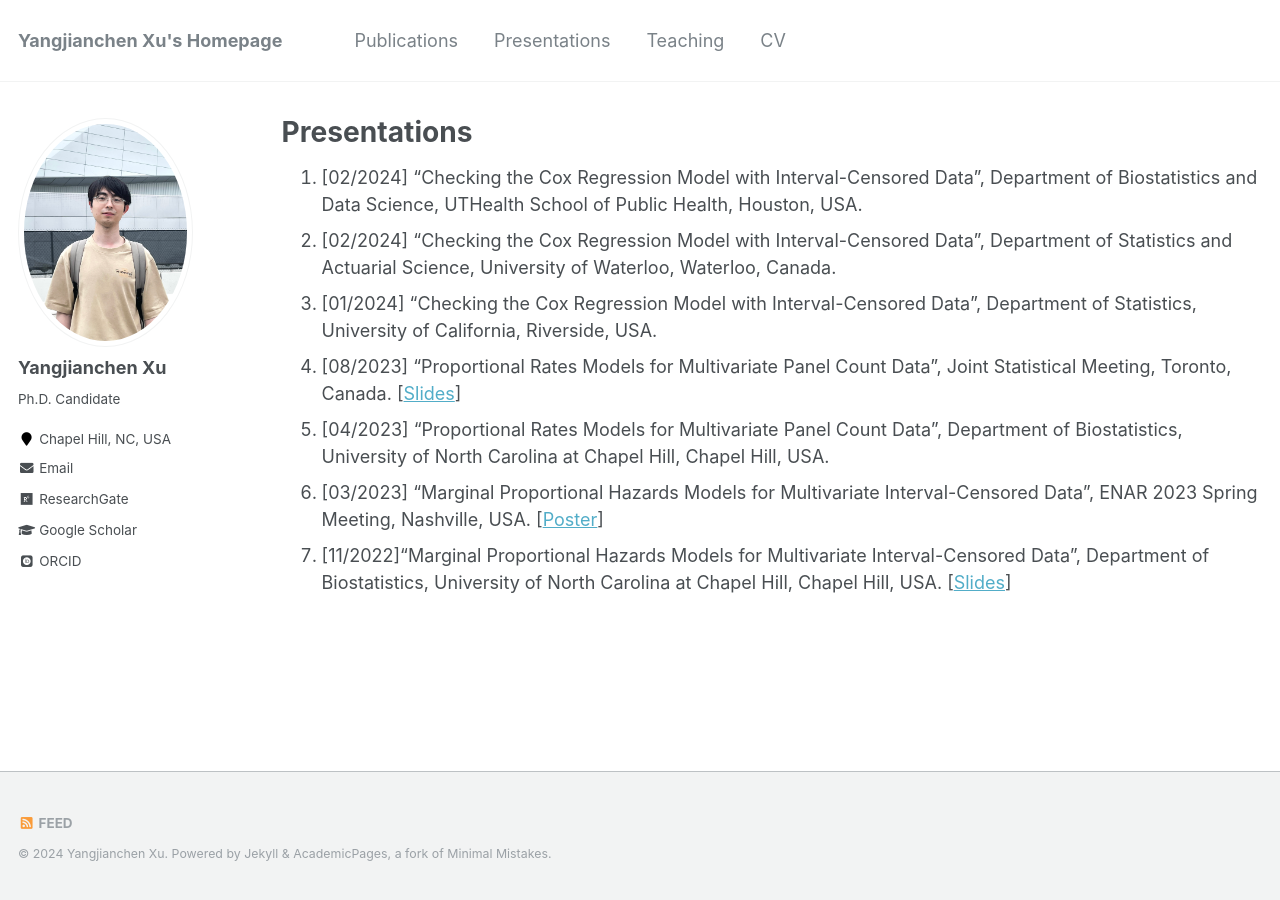
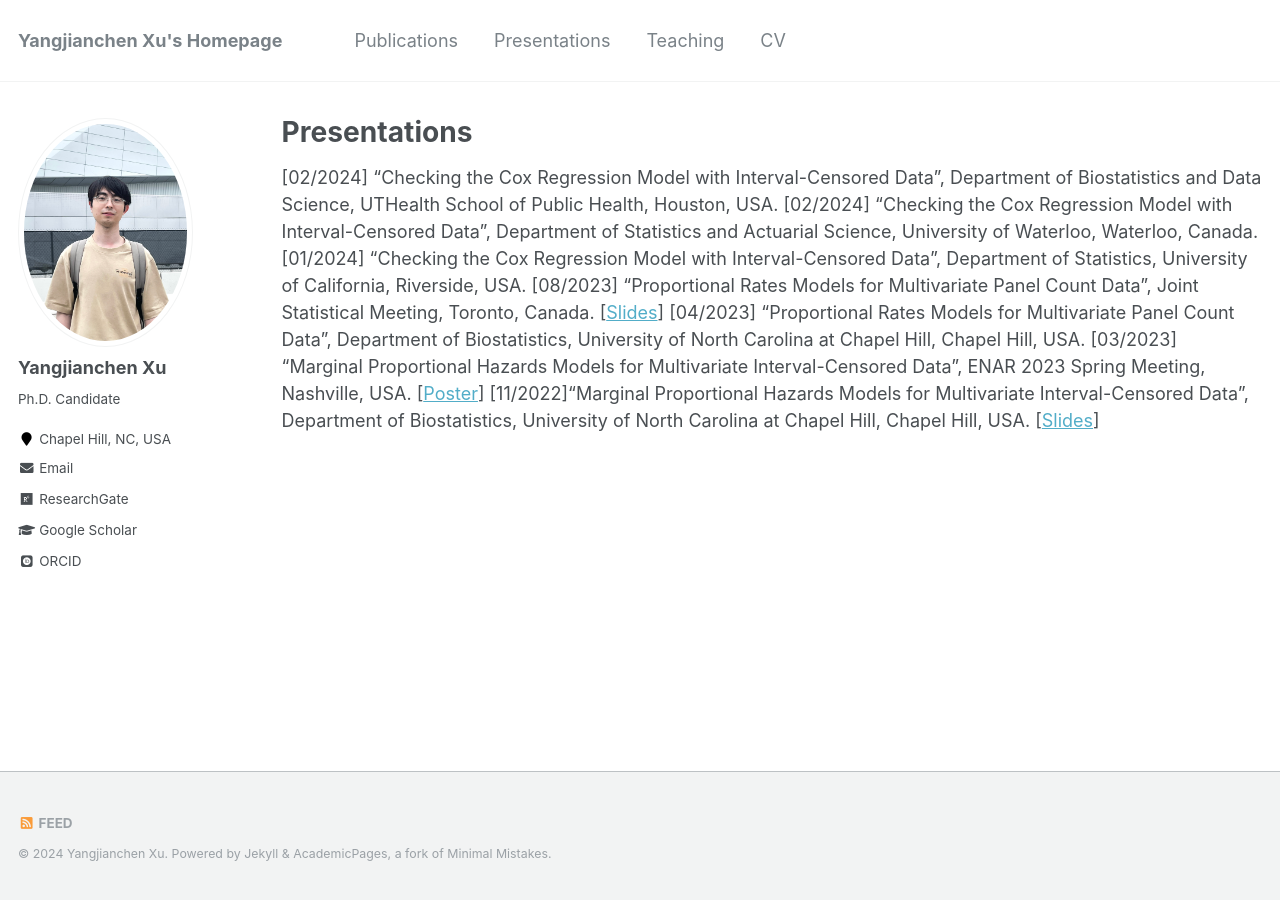
Before and after one commit to yangjc-xu/yangjc-xu.github.io, a Jekyll site: the page built from _pages/presentations.md, in a window 1280 px wide. Built offline with Jekyll 4.4.1, drawn with Linux system fonts in a browser that asks for light colours; some web fonts are replaced; part of the change alters nothing that is shown.

```diff
--- a/_pages/presentations.md
+++ b/_pages/presentations.md
@@ -5,10 +5,10 @@ permalink: /presentations/
 author_profile: true
 ---
 
-1. [02/2024] “Checking the Cox Regression Model with Interval-Censored Data”, Department of Biostatistics and Data Science, UTHealth School of Public Health, Houston, USA.
-2. [02/2024] “Checking the Cox Regression Model with Interval-Censored Data”, Department of Statistics and Actuarial Science, University of Waterloo, Waterloo, Canada.
-3. [01/2024] “Checking the Cox Regression Model with Interval-Censored Data”, Department of Statistics, University of California, Riverside, USA.
-4. [08/2023] “Proportional Rates Models for Multivariate Panel Count Data”, Joint Statistical Meeting, Toronto, Canada. \[[Slides](/files/presentations/panelcount-JSM2023.pdf)\]
-5. [04/2023] “Proportional Rates Models for Multivariate Panel Count Data”, Department of Biostatistics, University of North Carolina at Chapel Hill, Chapel Hill, USA.
-6. [03/2023] “Marginal Proportional Hazards Models for Multivariate Interval-Censored Data”, ENAR 2023 Spring Meeting, Nashville, USA. \[[Poster](/files/presentations/ENAR2023.pdf)\]
-7. [11/2022]“Marginal Proportional Hazards Models for Multivariate Interval-Censored Data”, Department of Biostatistics, University of North Carolina at Chapel Hill, Chapel Hill, USA. \[[Slides](/files/presentations/UNC-seminar-2022.pdf)\]
+[02/2024] “Checking the Cox Regression Model with Interval-Censored Data”, Department of Biostatistics and Data Science, UTHealth School of Public Health, Houston, USA.
+[02/2024] “Checking the Cox Regression Model with Interval-Censored Data”, Department of Statistics and Actuarial Science, University of Waterloo, Waterloo, Canada.
+[01/2024] “Checking the Cox Regression Model with Interval-Censored Data”, Department of Statistics, University of California, Riverside, USA.
+[08/2023] “Proportional Rates Models for Multivariate Panel Count Data”, Joint Statistical Meeting, Toronto, Canada. \[[Slides](/files/presentations/panelcount-JSM2023.pdf)\]
+[04/2023] “Proportional Rates Models for Multivariate Panel Count Data”, Department of Biostatistics, University of North Carolina at Chapel Hill, Chapel Hill, USA.
+[03/2023] “Marginal Proportional Hazards Models for Multivariate Interval-Censored Data”, ENAR 2023 Spring Meeting, Nashville, USA. \[[Poster](/files/presentations/ENAR2023.pdf)\]
+[11/2022]“Marginal Proportional Hazards Models for Multivariate Interval-Censored Data”, Department of Biostatistics, University of North Carolina at Chapel Hill, Chapel Hill, USA. \[[Slides](/files/presentations/UNC-seminar-2022.pdf)\]
```
